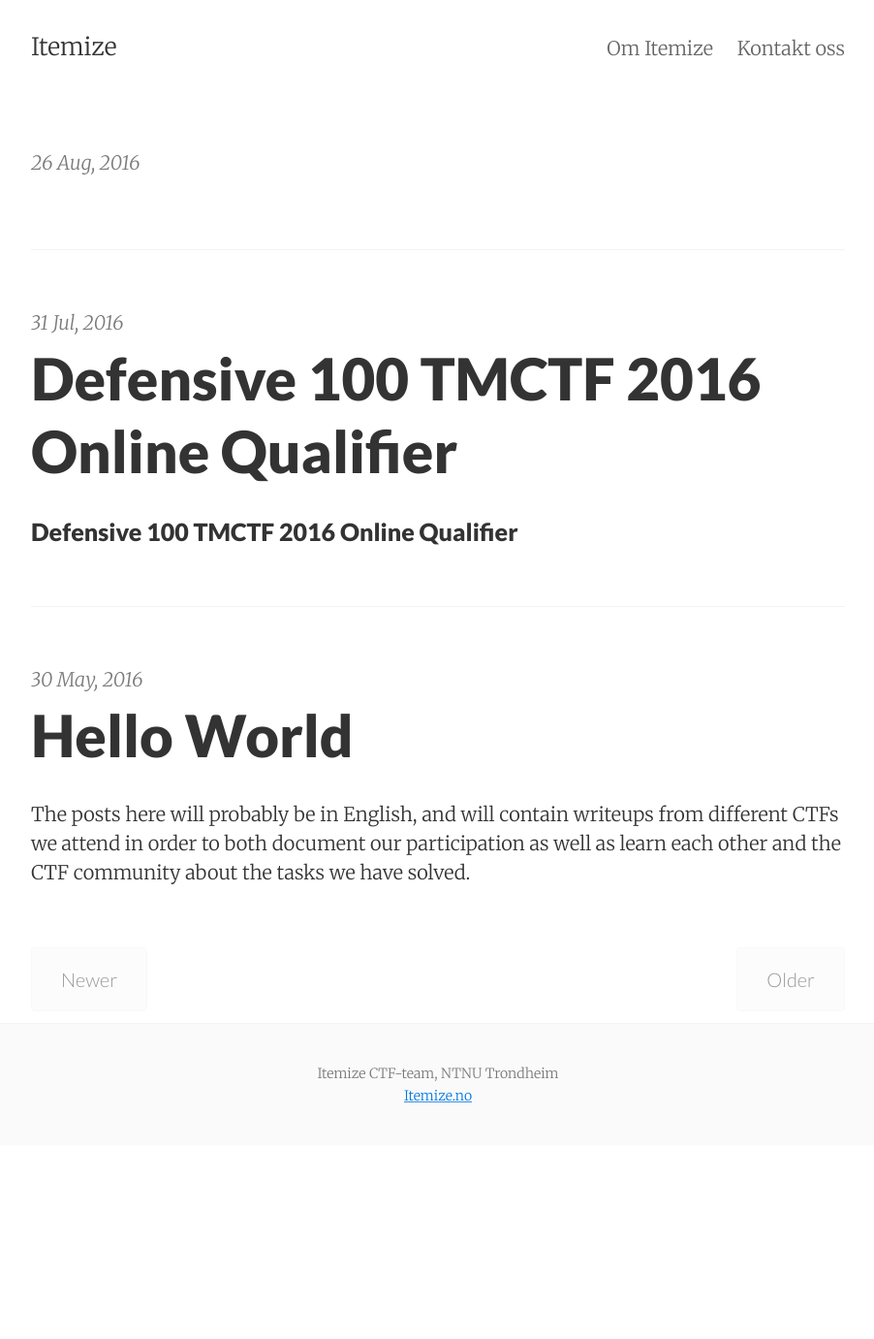
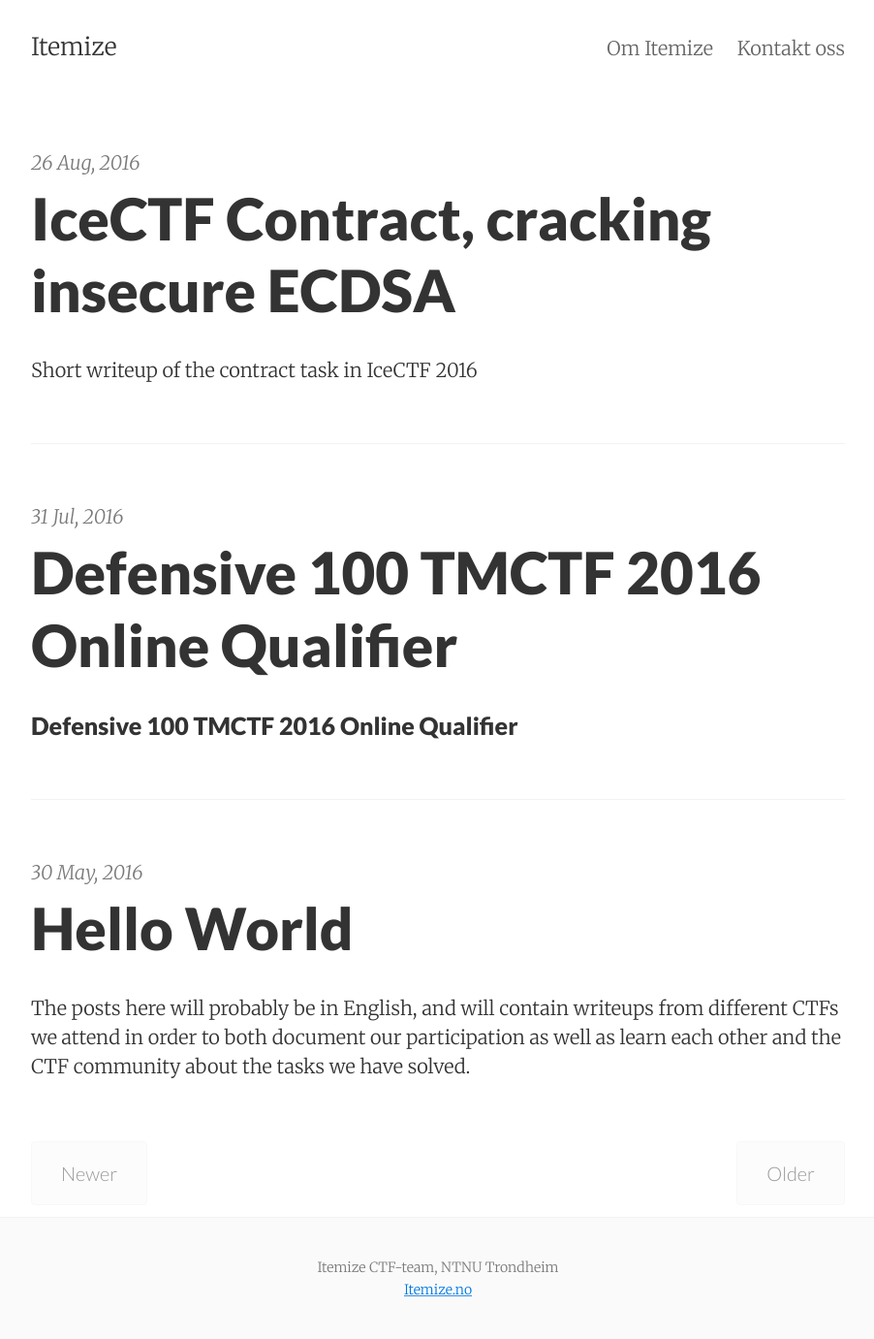
Before and after one commit to ItemizeNTNU/ItemizeNTNU.github.io, a Jekyll site: the page built from index.html, in a window 1280 px wide. Shown: the whole page at 97% size, without its empty margins (188-1090 px from the left). Built offline with Jekyll 4.4.1, drawn with Linux system fonts in a browser that asks for light colours; the list of posts is cut into pages by our own code; before the commit the page ends 1181 px from its top, so only the background shows below that.

Commit message:
Update 2016-08-26-IceCTF-contract-task.markdown

```diff
--- a/_posts/2016-08-26-IceCTF-contract-task.markdown
+++ b/_posts/2016-08-26-IceCTF-contract-task.markdown
@@ -1,6 +1,6 @@
 ---
 layout: post
-title: IceCTF: Contract - cracking insecure ECDSA
+title: IceCTF Contract, cracking insecure ECDSA
 date: 2016-08-26 17:25:00 +0200
 summary: Short writeup of the contract task in IceCTF 2016
 ---
```
